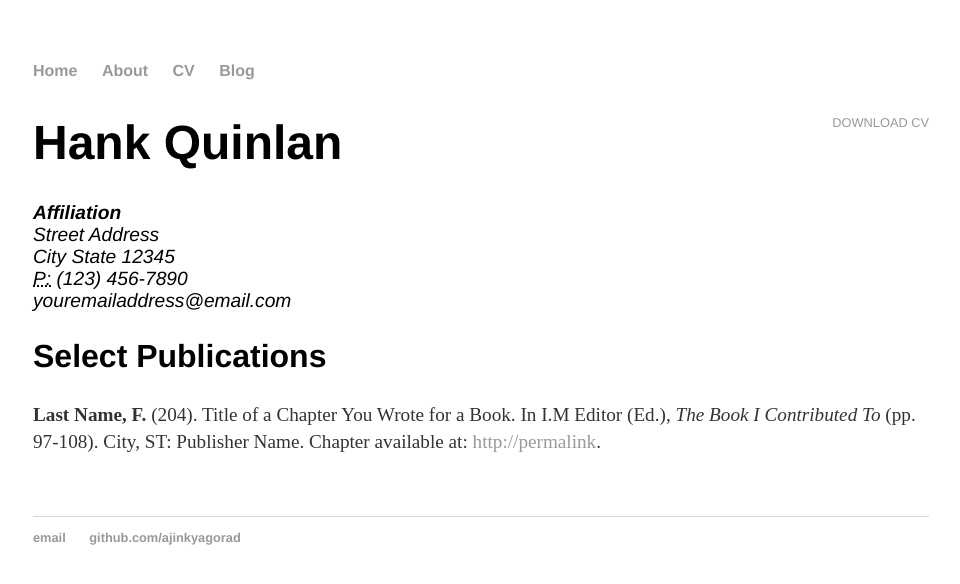
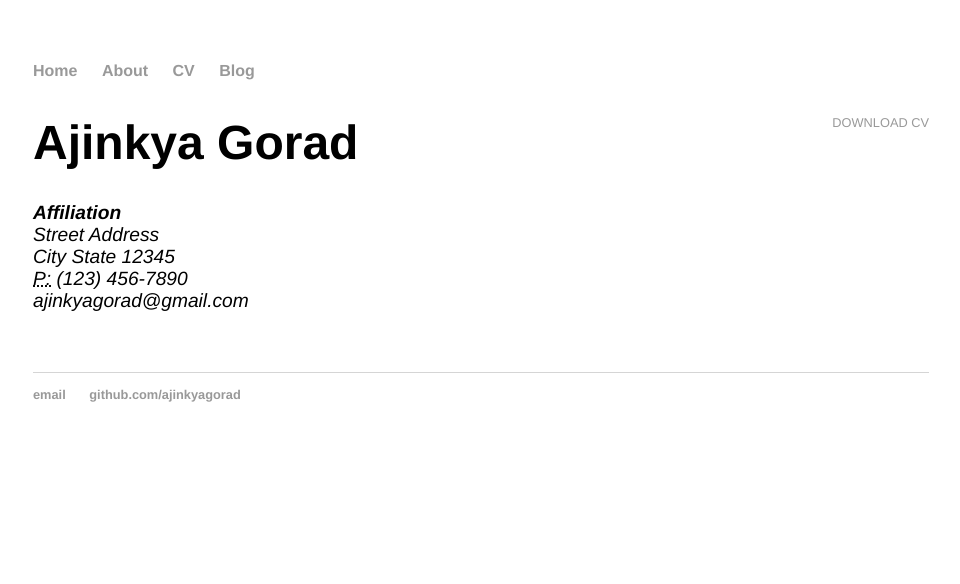
Before and after one commit to ajinkyagorad/ajinkyagorad.github.io, a Jekyll site: the page built from cv/index.html, in a window 1280 px wide. Shown: the top 584 px of the page, without its empty margins (159-1119 px from the left). Built offline with Jekyll 4.4.1, drawn with Linux system fonts in a browser that asks for light colours.

Commit message:
Update index.html

```diff
--- a/cv/index.html
+++ b/cv/index.html
@@ -5,18 +5,16 @@ title: CV of Your Name
 
 	<div class="cv">
 		<a href="#" class="download" title="Download CV as PDF">Download CV</a>
-					<h1>Hank Quinlan</h1>
+					<h1>Ajinkya Gorad</h1>
 					<address>
 					<strong>Affiliation</strong><br>
 					Street Address<br>
 					City State 12345<br>
 					<abbr title="phone">P:</abbr> (123) 456-7890<br>
-					<span class="obfuscate">youremailaddress@email.com</span>
+					<span class="obfuscate">ajinkyagorad@gmail.com</span>
 					</address>
 
-					<h2>Select Publications</h2>
 
-					<p><strong>Last Name, F.</strong> (204). Title of a Chapter You Wrote for a Book. In I.M Editor (Ed.), <em>The Book I Contributed To</em> (pp. 97-108). City, ST: Publisher Name. Chapter available at: <a href="#">http://permalink</a>.
 
 
 	</div>
```
